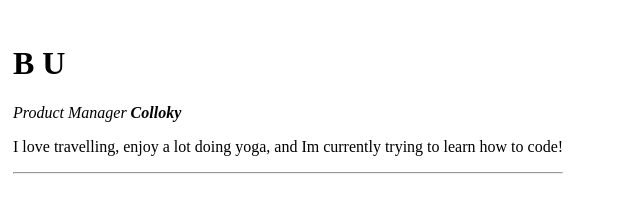
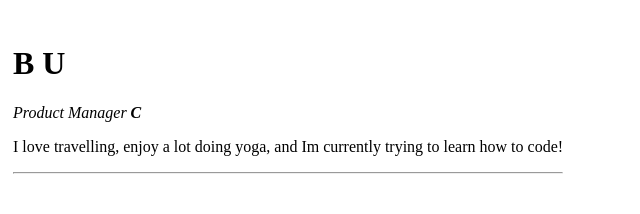
Before and after one commit to bundurraga/CV, a plain HTML site: page index.html in a window 1280 px wide. Shown: the top 214 px of the page, 128-768 px from the left. Drawn offline with Linux system fonts and the light colour scheme.

Commit message:
Update index.html

```diff
--- a/index.html
+++ b/index.html
@@ -13,7 +13,7 @@
 <td><a href=https://www.facebook.com/ target="_blank"> <img src="blanca.jpeg" alt"FOTO BLANCA" width="100" height="110" style="vertical-align:bottom"></a>
 </td>
 <td><h1> B U</h1>
-<p> <em>Product Manager <strong>Colloky</strong></em></p>
+<p> <em>Product Manager <strong>C</strong></em></p>
 <p> I love travelling, enjoy a lot doing yoga, and Im currently trying to learn how to code!</p>
 <hr></td>
 </tr>
```
